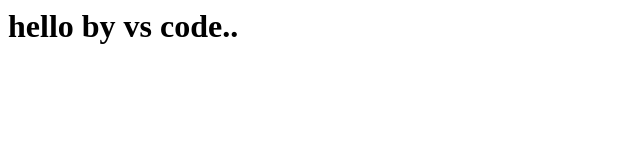
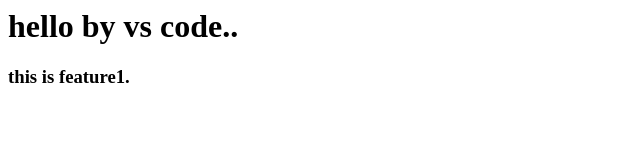
Before and after one commit to devil12663/practice, a plain HTML site: page index.html in a window 1280 px wide. Shown: the whole page, without its empty margins (0-640 px from the left). Drawn offline with Linux system fonts and the light colour scheme.

Commit message:
this is h3 feature1

```diff
--- a/index.html
+++ b/index.html
@@ -1 +1,2 @@
 <h1>hello by vs code..</h1>
+<h3>this is feature1.</h3>
```
